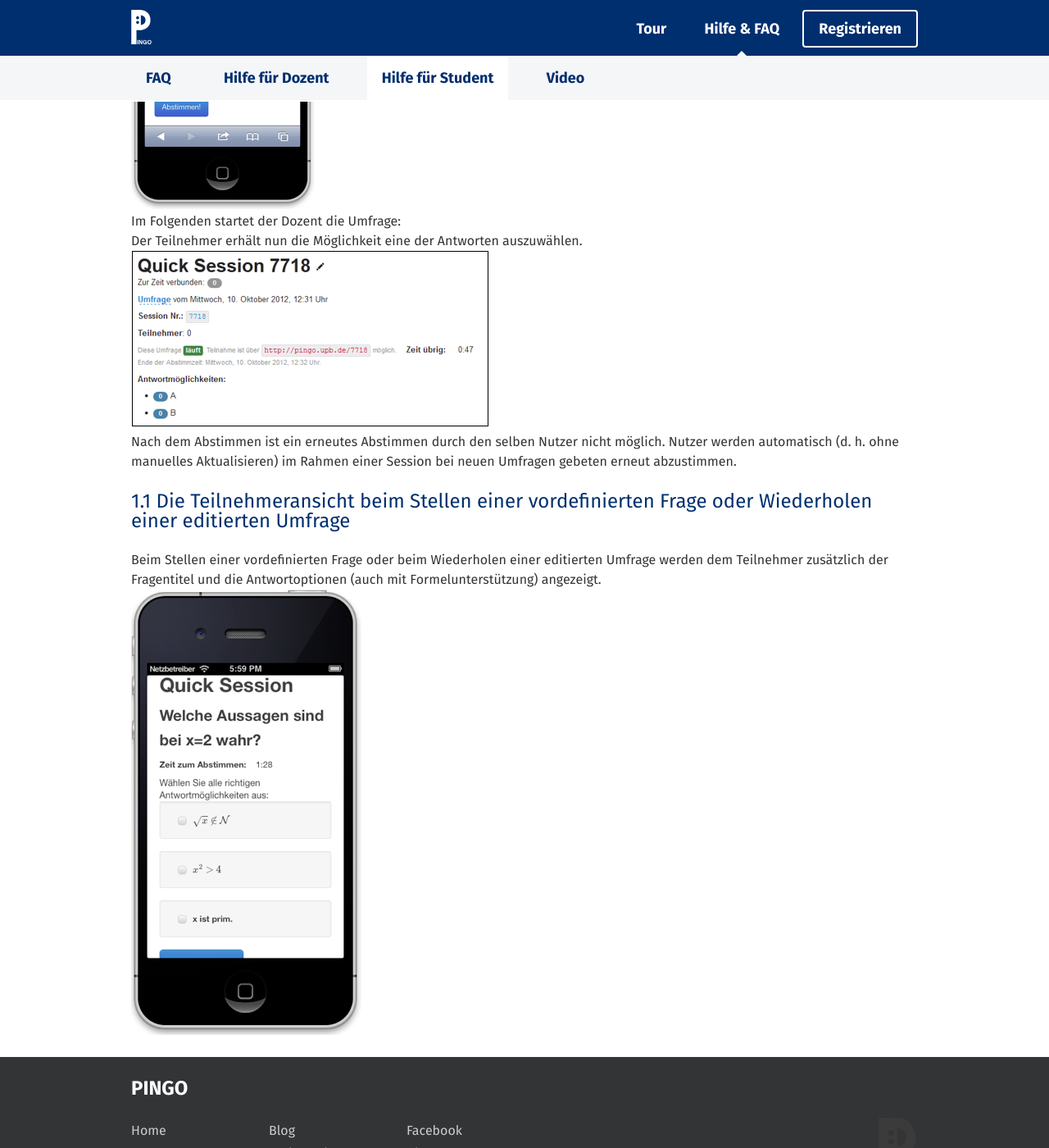
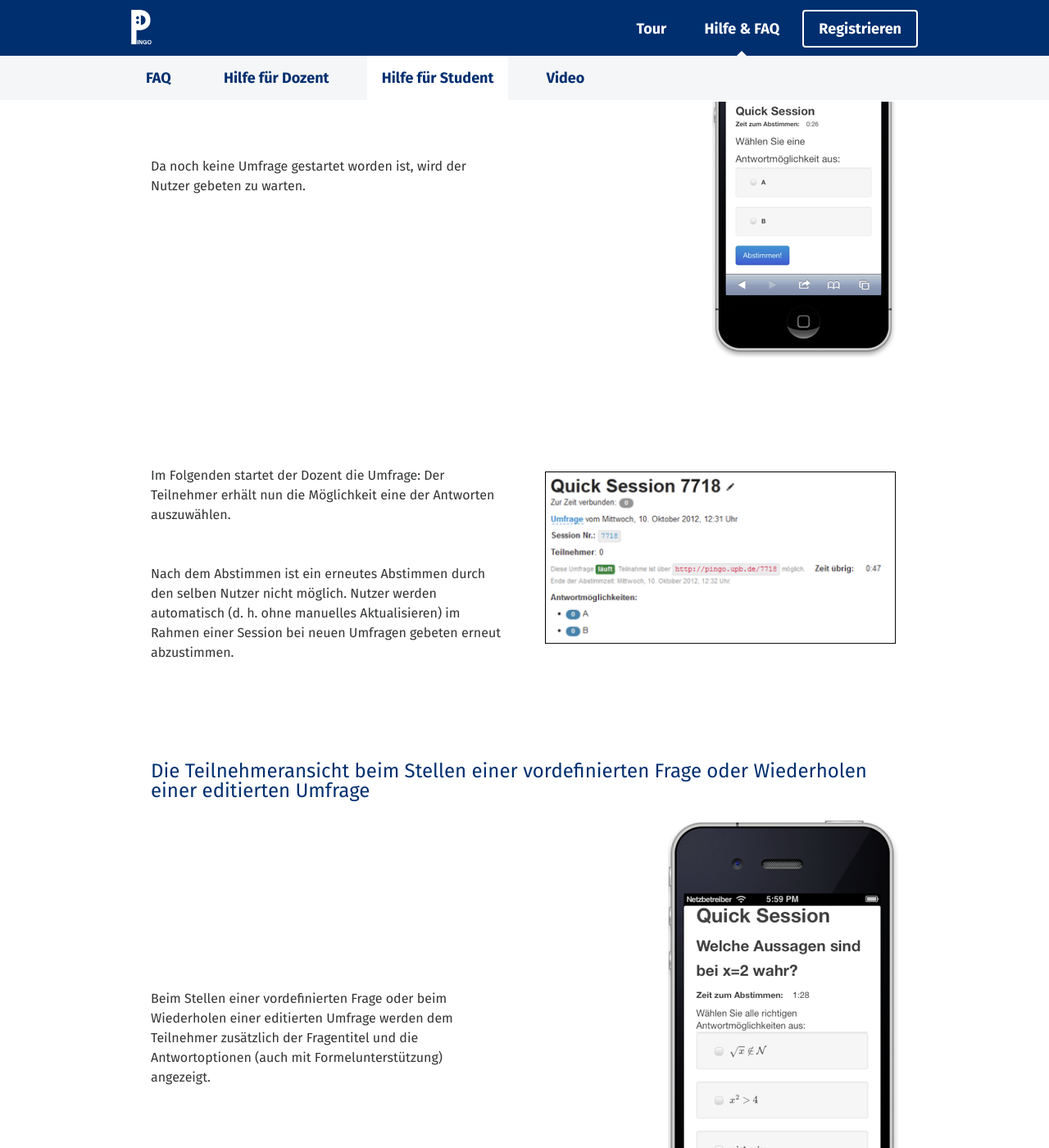
Before and after one commit to PingoUPB/pingoupb.github.io, a Jekyll site: the page built from de/faq/guide_student.html, in a window 1280 px wide and 1400 px high, scrolled down 930 px. Shown: the whole window at 82% size. Built offline with Jekyll 4.4.1, drawn with Linux system fonts in a browser that asks for light colours; nearby versions of some CDN libraries; Markdown is read by kramdown in place of the engine named in the settings; some of the changed text lies outside the part shown.

Commit message:
Student Guide Design

```diff
--- a/de/faq/guide_student.html
+++ b/de/faq/guide_student.html
@@ -9,29 +9,66 @@
 
 	</head>
 	<body>
-		<h2>1. Nutzung von PINGO als Teilnehmer an einer Umfrage</h2>
-		Jeder Session wird vom System ein Zugangscode zugewiesen. Dieser ist für die Teilnehmern erforderlich, um an der jeweils zuletzt erstellten Umfrage einer Session teilzunehmen.
+		<section class="tour-section">
+			<div class="centered">
+				<h1 class="hN">Nutzung von PINGO als Teilnehmer an einer Umfrage</h1>
+				<h2>Jeder mit einem Smartphone, Tablet oder Computer kann teilnehmen</h2>
+				<div class="grid grid--rev vertical-center">
+					<div class="grid__item one-half portable--one-whole cf">
+						<figure><img src="/assets/img/guide/handybild1.PNG" alt="Devices" class="float--right portable--float-none"></figure>
+					</div>
+					<div class="grid__item one-half portable--one-whole">
+						<p>Jeder Session wird vom System ein Zugangscode zugewiesen. Dieser ist für die Teilnehmern erforderlich, um an der jeweils zuletzt erstellten Umfrage einer Session teilzunehmen.
 	</br>
-	Damit ein Nutzer auf die obige Session zugreifen kann, muss dieser die Startseite pingo.upb.de aufrufen und dort die Session Nr. (hier: 165) eingeben.
-</br>
-<img src="/assets/img/guide/handybild1.PNG">
-</br>
-Da noch keine Umfrage gestartet worden ist, wird der Nutzer gebeten zu warten.
-</br>
-<img src="/assets/img/guide/handybild3.PNG">
-</br>
-Im Folgenden startet der Dozent die Umfrage:
-</br>
-Der Teilnehmer erhält nun die Möglichkeit eine der Antworten auszuwählen.
-</br>
-<img src="/assets/img/guide/studentbild.PNG">
+	Damit ein Nutzer auf die obige Session zugreifen kann, muss dieser die Startseite pingo.upb.de aufrufen und dort die Session Nr. (hier: 165) eingeben.</p>
+					</div>
+				</div>
+			</div>
+		</section>
+
+			<section class="tour-section">
+				<div class="centered">
+					<div class="grid grid--rev vertical-center">
+						<div class="grid__item one-half portable--one-whole cf">
+							<figure><img src="/assets/img/guide/handybild3.PNG" alt="Devices" class="float--right portable--float-none"></figure>
+						</div>
+						<div class="grid__item one-half portable--one-whole">
+							<p>Da noch keine Umfrage gestartet worden ist, wird der Nutzer gebeten zu warten.</p>
+						</div>
+					</div>
+				</div>
+			</section>
+
+				<section class="tour-section">
+					<div class="centered">
+						<div class="grid grid--rev vertical-center">
+							<div class="grid__item one-half portable--one-whole cf">
+								<figure><img src="/assets/img/guide/studentbild.PNG" alt="Devices" class="float--right portable--float-none"></figure>
+							</div>
+							<div class="grid__item one-half portable--one-whole">
+								<p>Im Folgenden startet der Dozent die Umfrage:
+Der Teilnehmer erhält nun die Möglichkeit eine der Antworten auszuwählen.</p>
 </br>
 Nach dem Abstimmen ist ein erneutes Abstimmen durch den selben Nutzer nicht möglich. Nutzer werden automatisch (d. h. ohne manuelles Aktualisieren) im Rahmen einer Session bei neuen Umfragen gebeten erneut abzustimmen.
- <br></br>
-<h2>1.1 Die Teilnehmeransicht beim Stellen einer vordefinierten Frage oder Wiederholen einer editierten Umfrage</h2>
+							</div>
+						</div>
+					</div>
+				</section>
 
-Beim Stellen einer vordefinierten Frage oder beim Wiederholen einer editierten Umfrage werden dem Teilnehmer zusätzlich der Fragentitel und die Antwortoptionen (auch mit Formelunterstützung) angezeigt.
-</br>
-<img src="/assets/img/guide/handybild4.PNG">
+					<section class="tour-section">
+						<div class="centered">
+							<h2>Die Teilnehmeransicht beim Stellen einer vordefinierten Frage oder Wiederholen einer editierten Umfrage</h2>
+							<div class="grid grid--rev vertical-center">
+								<div class="grid__item one-half portable--one-whole cf">
+									<figure><img src="/assets/img/guide/handybild4.PNG" alt="Devices" class="float--right portable--float-none"></figure>
+								</div>
+								<div class="grid__item one-half portable--one-whole">
+									<p>Beim Stellen einer vordefinierten Frage oder beim Wiederholen einer editierten Umfrage werden dem Teilnehmer zusätzlich der Fragentitel und die Antwortoptionen (auch mit Formelunterstützung) angezeigt.</p>
+								</div>
+							</div>
+						</div>
+					</section>
+
+
 	</body>
 </html>
```
